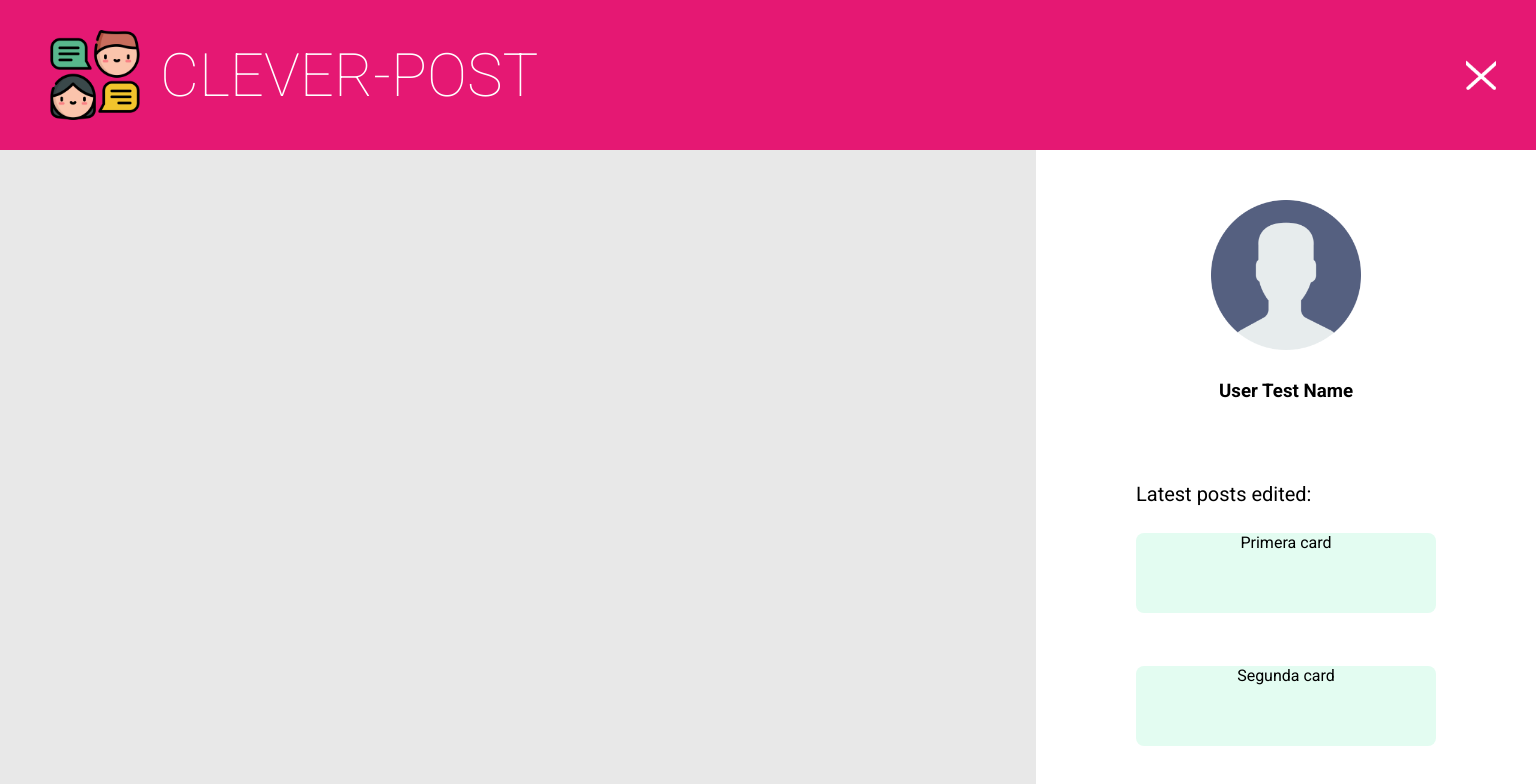
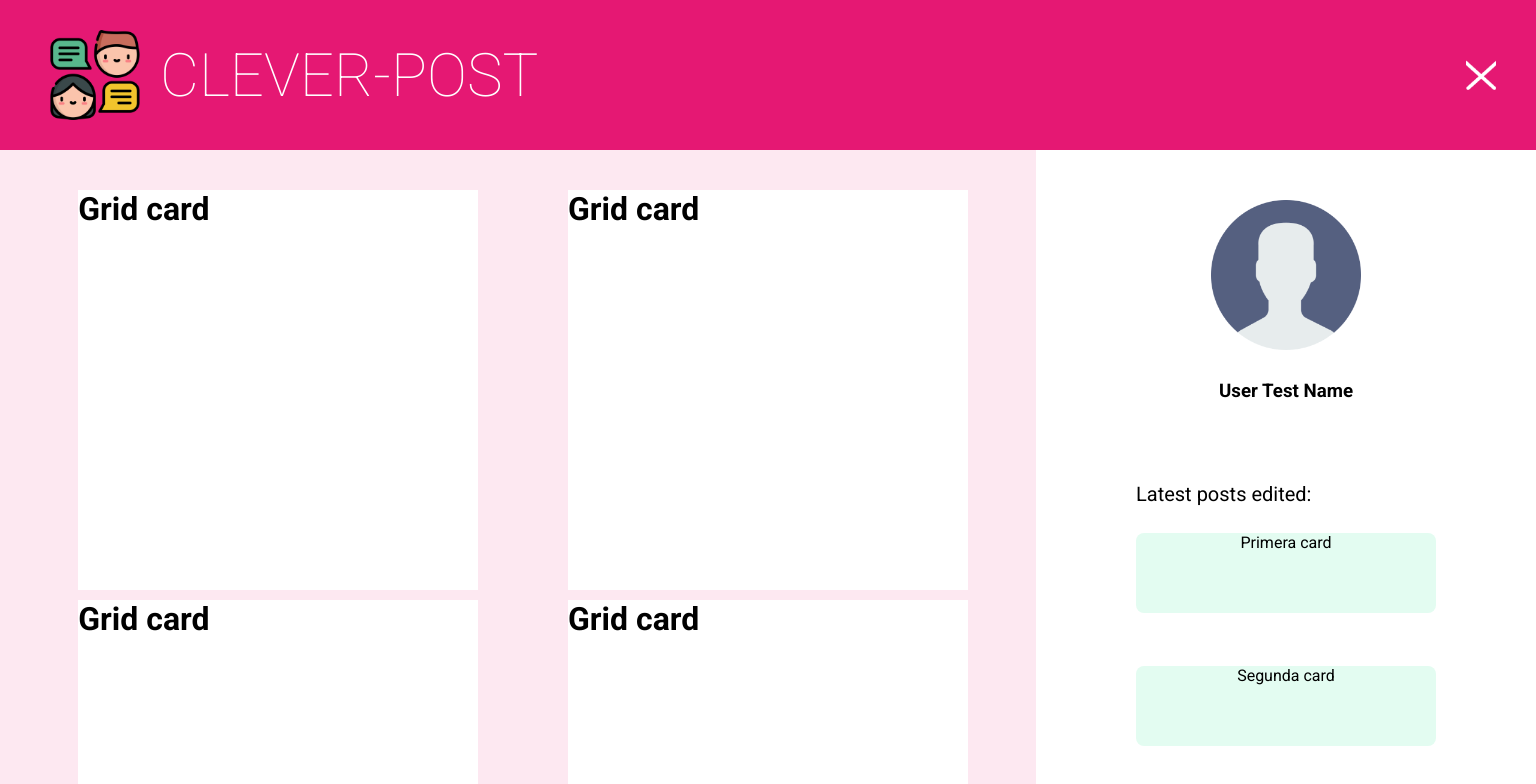
Before and after one commit to belenjn/clever-post, a React (Vite) app: page / in a window 1536 px wide. Both pictures are taken after a click on the element 1481 px from the left and 75 px from the top of the page. Shown: the top 784 px of the page. Built offline with nearby package versions, Linux system fonts and the light colour scheme.

Commit message:
New styles in Sidebar desk and mobile

```diff
--- a/src/components/Content.tsx
+++ b/src/components/Content.tsx
@@ -7,7 +7,6 @@ export const Content = () => {
     <>
       <Navbar />
       <Grid/>
-      <Footer />
     </>
   );
 };
--- a/src/components/Grid.tsx
+++ b/src/components/Grid.tsx
@@ -1,7 +1,9 @@
+import { Footer } from "./Footer";
 import { GridCard } from "./GridCard";
 
 export const Grid = () => {
   return (
+    <>
     <div className="grid">
       <div className="grid__container">
         <GridCard />
@@ -18,5 +20,9 @@ export const Grid = () => {
         <GridCard />
       </div>
     </div>
+    <Footer />
+
+    </>
+
   );
 };
--- a/src/components/Navbar.tsx
+++ b/src/components/Navbar.tsx
@@ -4,11 +4,11 @@ import { Sidebar } from "./Sidebar";
 export const Navbar = () => {
   const [isOpen, setIsOpen] = useState<boolean>(false);
 
-  const handleClickHamburger = () => {
+  const handleClickHamburger = ():void => {
     setIsOpen(true);
   };
 
-  const handleClickCross = () => {
+  const handleClickCross = ():void => {
     setIsOpen(false);
   };
 
--- a/src/components/Sidebar.tsx
+++ b/src/components/Sidebar.tsx
@@ -1,6 +1,5 @@
 export const Sidebar = () => {
   return (
-    <div className="sidebar__background">
       <div className="sidebar">
         <div className="sidebar__userImage"/>
         <h3 className="sidebar__userName">User Test Name</h3>
@@ -14,6 +13,5 @@ export const Sidebar = () => {
             Log Out
         </button>
       </div>
-    </div>
   );
 };
--- a/src/styles/App.css
+++ b/src/styles/App.css
@@ -205,17 +205,7 @@ body {
   cursor: pointer;
 }
 
-.sidebar__background {
-  display: -webkit-box;
-  display: -ms-flexbox;
-  display: flex;
-  -webkit-box-pack: right;
-      -ms-flex-pack: right;
-          justify-content: right;
-  background-color: #00000017;
-}
-
-.sidebar__background .sidebar {
+.sidebar {
   background-color: #ffffff;
   display: -webkit-box;
   display: -ms-flexbox;
@@ -224,11 +214,14 @@ body {
   -webkit-box-direction: normal;
       -ms-flex-direction: column;
           flex-direction: column;
-  height: 100%;
-  width: 500px;
+  position: absolute;
+  right: 0;
+  height: 700px;
+  width: 375px;
+  z-index: 2;
 }
 
-.sidebar__background .sidebar .sidebar__userImage {
+.sidebar .sidebar__userImage {
   -ms-flex-item-align: center;
       -ms-grid-row-align: center;
       align-self: center;
@@ -237,16 +230,17 @@ body {
   background-size: cover;
   background-position: center;
   margin-top: 50px;
-  width: 150px;
-  height: 150px;
+  width: 60px;
+  height: 60px;
 }
 
-.sidebar__background .sidebar .sidebar__userName {
+.sidebar .sidebar__userName {
   text-align: center;
   margin-top: 30px;
+  overflow-y: hidden;
 }
 
-.sidebar__background .sidebar .sidebar__logOutButton {
+.sidebar .sidebar__logOutButton {
   -ms-flex-item-align: center;
       -ms-grid-row-align: center;
       align-self: center;
@@ -260,24 +254,25 @@ body {
   height: 60px;
 }
 
-.sidebar__background .sidebar .sidebar__logOutButton:hover {
+.sidebar .sidebar__logOutButton:hover {
   cursor: pointer;
   background-color: #ee5b69;
   -webkit-transition: 0.3s ease;
   transition: 0.3s ease;
 }
 
-.sidebar__background .sidebar .sidebar__titleLatestPosts {
+.sidebar .sidebar__titleLatestPosts {
   -ms-flex-item-align: center;
       -ms-grid-row-align: center;
       align-self: center;
   font-weight: 400;
   font-size: 20px;
-  margin-top: 80px;
+  margin-top: 40px;
   width: 300px;
+  overflow-y: hidden;
 }
 
-.sidebar__background .sidebar .sidebar__latestPost--list {
+.sidebar .sidebar__latestPost--list {
   -ms-flex-item-align: center;
       align-self: center;
   display: -webkit-box;
@@ -290,12 +285,12 @@ body {
   -ms-flex-pack: distribute;
       justify-content: space-around;
   list-style: none;
-  margin-bottom: 50px;
+  margin-bottom: 20px;
   width: 300px;
   height: 400px;
 }
 
-.sidebar__background .sidebar .sidebar__latestPost--list .sidebar__latestPost--items {
+.sidebar .sidebar__latestPost--list .sidebar__latestPost--items {
   background-color: #e3fcf1;
   border-radius: 8px;
   text-align: center;
@@ -351,6 +346,88 @@ body {
   .login .login__data--container .login__data--button {
     width: 300px;
   }
+  .sidebar {
+    background-color: #ffffff;
+    display: -webkit-box;
+    display: -ms-flexbox;
+    display: flex;
+    -webkit-box-orient: vertical;
+    -webkit-box-direction: normal;
+        -ms-flex-direction: column;
+            flex-direction: column;
+    position: absolute;
+    right: 0;
+    height: 900px;
+    width: 500px;
+    z-index: 2;
+  }
+  .sidebar .sidebar__userImage {
+    -ms-flex-item-align: center;
+        -ms-grid-row-align: center;
+        align-self: center;
+    background-image: url("../assets//userImage.png");
+    background-repeat: no-repeat;
+    background-size: cover;
+    background-position: center;
+    margin-top: 50px;
+    width: 150px;
+    height: 150px;
+  }
+  .sidebar .sidebar__userName {
+    text-align: center;
+    margin-top: 30px;
+  }
+  .sidebar .sidebar__logOutButton {
+    -ms-flex-item-align: center;
+        -ms-grid-row-align: center;
+        align-self: center;
+    background-color: #e5182b;
+    border-radius: 8px;
+    border: none;
+    color: #ffffff;
+    font-size: 20px;
+    font-weight: 100;
+    width: 300px;
+    height: 60px;
+  }
+  .sidebar .sidebar__logOutButton:hover {
+    cursor: pointer;
+    background-color: #ee5b69;
+    -webkit-transition: 0.3s ease;
+    transition: 0.3s ease;
+  }
+  .sidebar .sidebar__titleLatestPosts {
+    -ms-flex-item-align: center;
+        -ms-grid-row-align: center;
+        align-self: center;
+    font-weight: 400;
+    font-size: 20px;
+    margin-top: 80px;
+    width: 300px;
+  }
+  .sidebar .sidebar__latestPost--list {
+    -ms-flex-item-align: center;
+        align-self: center;
+    display: -webkit-box;
+    display: -ms-flexbox;
+    display: flex;
+    -webkit-box-orient: vertical;
+    -webkit-box-direction: normal;
+        -ms-flex-direction: column;
+            flex-direction: column;
+    -ms-flex-pack: distribute;
+        justify-content: space-around;
+    list-style: none;
+    margin-bottom: 50px;
+    width: 300px;
+    height: 400px;
+  }
+  .sidebar .sidebar__latestPost--list .sidebar__latestPost--items {
+    background-color: #e3fcf1;
+    border-radius: 8px;
+    text-align: center;
+    height: 80px;
+  }
   .grid {
     background-color: #fde8f1;
     display: -webkit-box;
--- a/src/styles/App.scss
+++ b/src/styles/App.scss
@@ -199,17 +199,15 @@ body {
 
 // Sidebar Styles in mobile view
 
-.sidebar__background {
-  display: flex;
-  justify-content: right;
-  background-color: #00000017;
-
 .sidebar {
   background-color: map-get($colors, "white");
   display: flex;
   flex-direction: column;
-    height: 100%;
-    width: 500px;
+  position: absolute;
+  right: 0;
+  height: 700px;
+  width: 375px;
+  z-index: 2;
 
   .sidebar__userImage {
     align-self: center;
@@ -218,13 +216,15 @@ body {
     background-size: cover;
     background-position: center;
     margin-top: map-get($sizes, "marginTop");
-      width: 150px;
-      height: 150px;
+    width: 60px;
+    height: 60px;
   }
 
   .sidebar__userName {
     text-align: center;
     margin-top: 30px;
+    overflow-y: hidden;
+
   }
 
   .sidebar__logOutButton {
@@ -249,8 +249,9 @@ body {
     align-self: center;
     font-weight: 400;
     font-size: map-get($fontSize, "secondary");
-      margin-top: 80px;
+    margin-top: 40px;
     width: 300px;
+    overflow-y: hidden;
   }
 
   .sidebar__latestPost--list {
@@ -259,7 +260,7 @@ body {
     flex-direction: column;
     justify-content: space-around;
     list-style: none;
-      margin-bottom: map-get($sizes, "marginTop");
+    margin-bottom: 20px;
     width: 300px;
     height: 400px;
 
@@ -268,7 +269,6 @@ body {
       border-radius: map-get($borderRadius, "primary");
       text-align: center;
       height: 80px;
-      }
     }
   }
 }
@@ -333,6 +333,78 @@ body {
     }
   }
 
+  .sidebar {
+    background-color: map-get($colors, "white");
+    display: flex;
+    flex-direction: column;
+    position: absolute;
+    right: 0;
+    height: 900px;
+    width: 500px;
+    z-index: 2;
+
+    .sidebar__userImage {
+      align-self: center;
+      background-image: url("../assets//userImage.png");
+      background-repeat: no-repeat;
+      background-size: cover;
+      background-position: center;
+      margin-top: map-get($sizes, "marginTop");
+      width: 150px;
+      height: 150px;
+    }
+
+    .sidebar__userName {
+      text-align: center;
+      margin-top: 30px;
+    }
+
+    .sidebar__logOutButton {
+      align-self: center;
+      background-color: map-get($colors, "red");
+      border-radius: map-get($borderRadius, "primary");
+      border: none;
+      color: map-get($colors, "white");
+      font-size: map-get($fontSize, "secondary");
+      font-weight: 100;
+      width: map-get($sizes, "buttonWidth");
+      height: map-get($sizes, "buttonHeight");
+
+      &:hover {
+        cursor: pointer;
+        background-color: map-get($colors, "redHover");
+        transition: 0.3s ease;
+      }
+    }
+
+    .sidebar__titleLatestPosts {
+      align-self: center;
+      font-weight: 400;
+      font-size: map-get($fontSize, "secondary");
+      margin-top: 80px;
+      width: 300px;
+    }
+
+    .sidebar__latestPost--list {
+      align-self: center;
+      display: flex;
+      flex-direction: column;
+      justify-content: space-around;
+      list-style: none;
+      margin-bottom: map-get($sizes, "marginTop");
+      width: 300px;
+      height: 400px;
+
+      .sidebar__latestPost--items {
+        background-color: map-get($colors, "greenCards");
+        border-radius: map-get($borderRadius, "primary");
+        text-align: center;
+        height: 80px;
+      }
+    }
+  }
+
+
   .grid {
     background-color: map-get($colors, "secondary");
     display: flex;
```
Also changed, not shown: 1 other file (tests, documents, lock files or other folders). Lines whose indentation alone changed are shown as unchanged.
